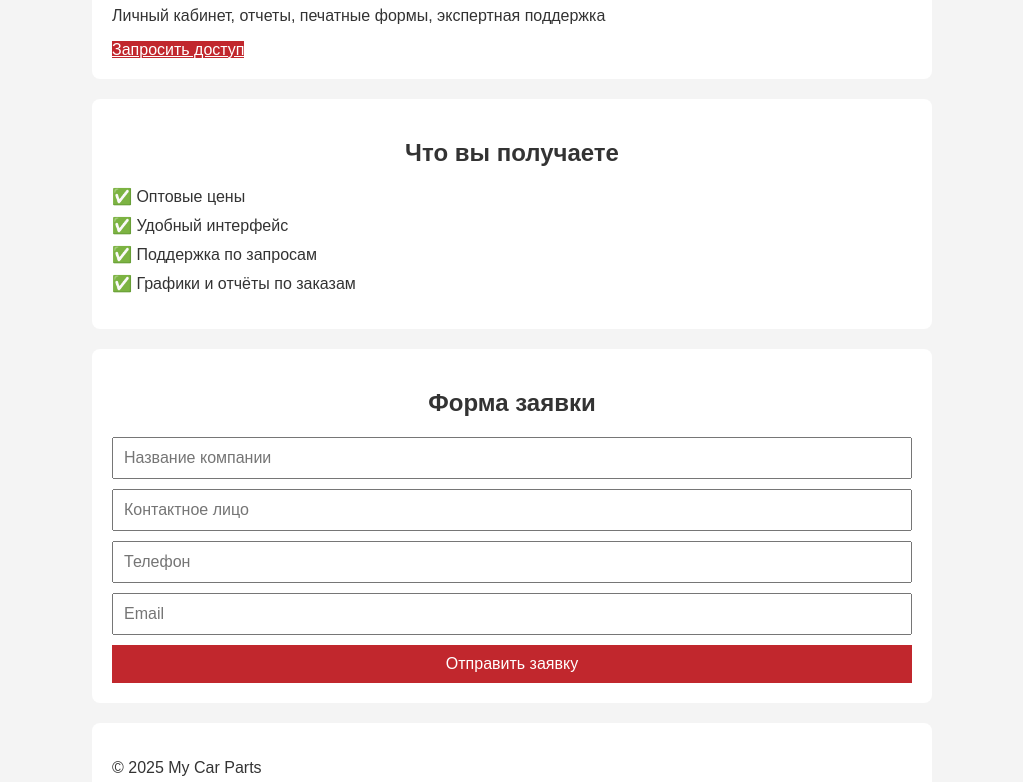
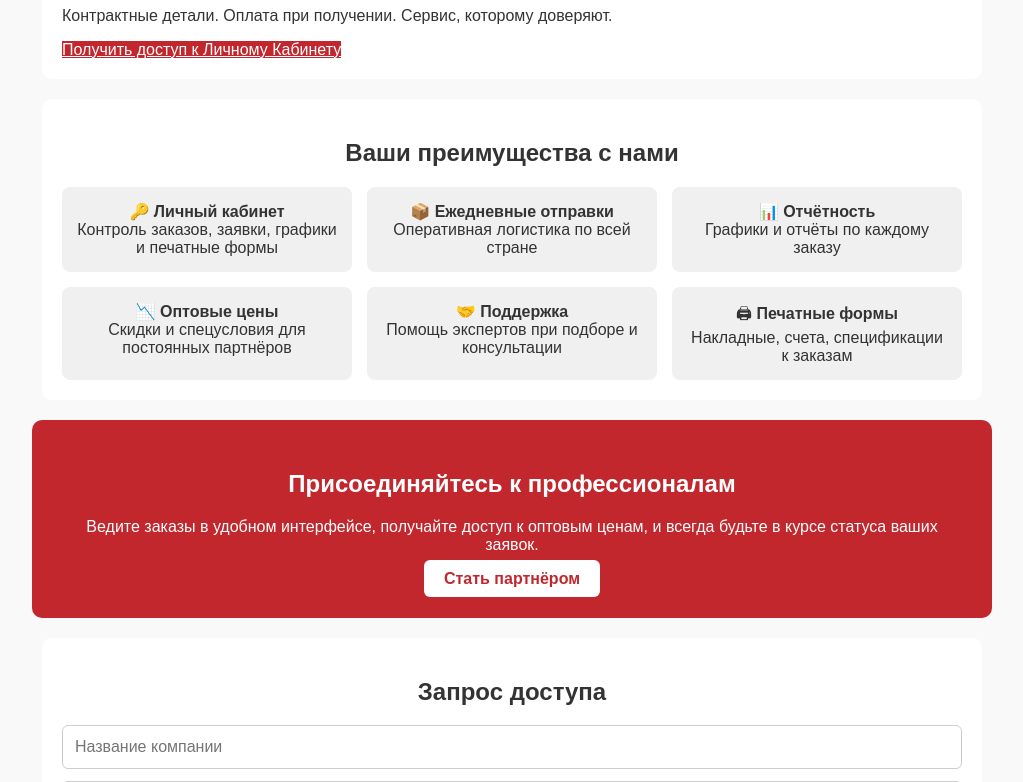
Before and after one commit to Kelvin-Web-gidzap/b2b, a plain HTML site: page index.html in a window 1280 px wide. Shown: the part 113-895 px from the top of the page, without its empty margins (128-1151 px from the left). Drawn offline with Linux system fonts and the light colour scheme.

Commit message:
Add files via upload

```diff
--- a/index.html
+++ b/index.html
@@ -2,41 +2,49 @@
 <!DOCTYPE html>
 <html lang="ru">
 <head>
-  <meta charset="UTF-8">
-  <title>My Car Parts — B2B Платформа</title>
-  <meta name="viewport" content="width=device-width, initial-scale=1">
-  <link rel="stylesheet" href="style.css">
+  <meta charset="UTF-8" />
+  <title>My Car Parts — Оптовая B2B платформа</title>
+  <meta name="viewport" content="width=device-width, initial-scale=1" />
+  <link rel="stylesheet" href="style.css" />
 </head>
 <body>
   <header>
-    <h1>Оптовая платформа My Car Parts</h1>
-    <p>Личный кабинет, отчеты, печатные формы, экспертная поддержка</p>
-    <a href="#form" class="btn">Запросить доступ</a>
+    <h1>Платформа для оптовых покупателей автозапчастей</h1>
+    <p>Контрактные детали. Оплата при получении. Сервис, которому доверяют.</p>
+    <a href="#form" class="btn">Получить доступ к Личному Кабинету</a>
   </header>
 
   <section>
-    <h2>Что вы получаете</h2>
-    <ul>
-      <li>✅ Оптовые цены</li>
-      <li>✅ Удобный интерфейс</li>
-      <li>✅ Поддержка по запросам</li>
-      <li>✅ Графики и отчёты по заказам</li>
-    </ul>
+    <h2>Ваши преимущества с нами</h2>
+    <div class="grid">
+      <div class="card">🔑 <strong>Личный кабинет</strong><br>Контроль заказов, заявки, графики и печатные формы</div>
+      <div class="card">📦 <strong>Ежедневные отправки</strong><br>Оперативная логистика по всей стране</div>
+      <div class="card">📊 <strong>Отчётность</strong><br>Графики и отчёты по каждому заказу</div>
+      <div class="card">📉 <strong>Оптовые цены</strong><br>Скидки и спецусловия для постоянных партнёров</div>
+      <div class="card">🤝 <strong>Поддержка</strong><br>Помощь экспертов при подборе и консультации</div>
+      <div class="card">🖨 <strong>Печатные формы</strong><br>Накладные, счета, спецификации к заказам</div>
+    </div>
+  </section>
+
+  <section class="cta">
+    <h2>Присоединяйтесь к профессионалам</h2>
+    <p>Ведите заказы в удобном интерфейсе, получайте доступ к оптовым ценам, и всегда будьте в курсе статуса ваших заявок.</p>
+    <a href="#form" class="btn">Стать партнёром</a>
   </section>
 
   <section id="form">
-    <h2>Форма заявки</h2>
+    <h2>Запрос доступа</h2>
     <form action="https://formspree.io/f/mnqepvjg" method="POST">
-      <input type="text" name="company" placeholder="Название компании" required>
-      <input type="text" name="name" placeholder="Контактное лицо" required>
-      <input type="tel" name="phone" placeholder="Телефон" required>
-      <input type="email" name="email" placeholder="Email" required>
+      <input type="text" name="company" placeholder="Название компании" required />
+      <input type="text" name="name" placeholder="Контактное лицо" required />
+      <input type="tel" name="phone" placeholder="Телефон" required />
+      <input type="email" name="email" placeholder="Email" required />
       <button type="submit">Отправить заявку</button>
     </form>
   </section>
 
   <footer>
-    <p>© 2025 My Car Parts</p>
+    <p>© 2025 My Car Parts — Надёжный поставщик контрактных автозапчастей</p>
   </footer>
 </body>
 </html>
--- a/style.css
+++ b/style.css
@@ -1,33 +1,68 @@
 
 body {
   font-family: sans-serif;
-  margin: 0; padding: 0;
-  background: #f4f4f4;
+  margin: 0;
+  padding: 0;
+  background: #f9f9f9;
   color: #333;
 }
 header, section, footer {
   padding: 20px;
-  max-width: 800px;
-  margin: auto;
-  background: white;
+  max-width: 900px;
+  margin: 20px auto;
+  background: #fff;
+  border-radius: 10px;
+}
+h1, h2 {
+  text-align: center;
+}
+.grid {
+  display: grid;
+  grid-template-columns: repeat(auto-fit, minmax(250px, 1fr));
+  gap: 15px;
   margin-top: 20px;
+}
+.card {
+  background: #f0f0f0;
+  padding: 15px;
   border-radius: 8px;
+  text-align: center;
+  font-size: 16px;
 }
-h1, h2 { text-align: center; }
-ul { list-style: none; padding: 0; }
-li { margin: 10px 0; }
 form {
   display: flex;
   flex-direction: column;
-  gap: 10px;
+  gap: 12px;
 }
 input, button {
-  padding: 10px;
+  padding: 12px;
   font-size: 16px;
+  border-radius: 6px;
+  border: 1px solid #ccc;
 }
 .btn, button {
+  background-color: #c1272d;
+  color: white;
+  text-align: center;
+  cursor: pointer;
+  border: none;
+  transition: background 0.3s ease;
+}
+.btn:hover, button:hover {
+  background-color: #9f1e23;
+}
+.cta {
   background: #c1272d;
   color: white;
-  border: none;
-  cursor: pointer;
+  text-align: center;
+  padding: 30px;
+  border-radius: 10px;
 }
+.cta a {
+  background: white;
+  color: #c1272d;
+  padding: 10px 20px;
+  text-decoration: none;
+  border-radius: 6px;
+  font-weight: bold;
+}
```
